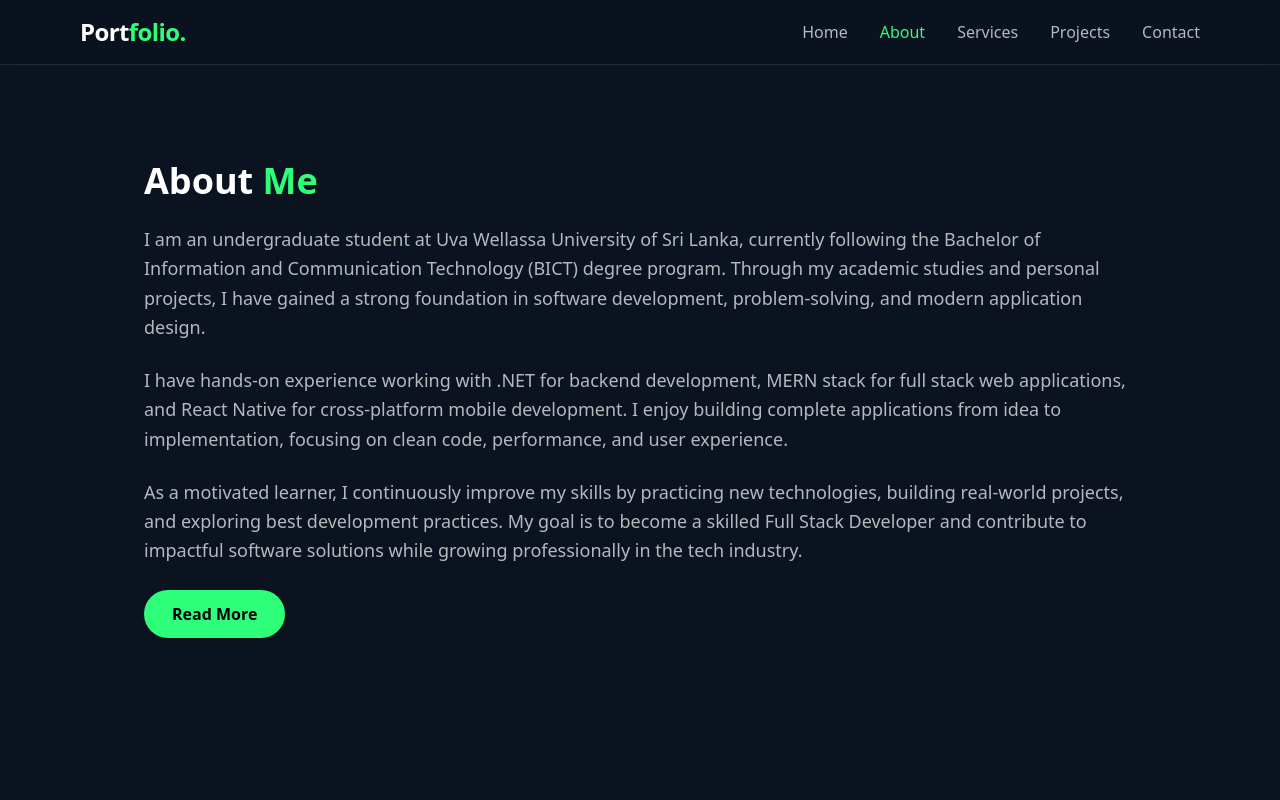
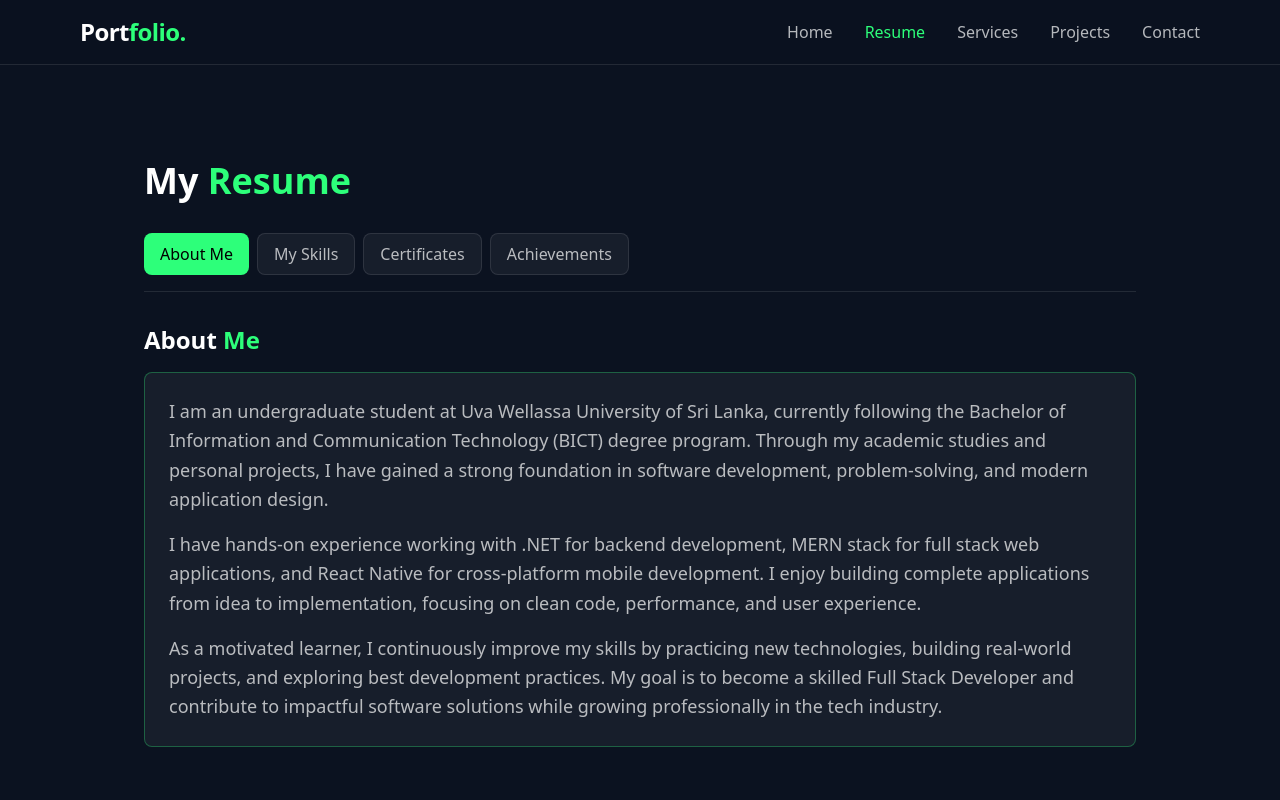
Before and after one commit to sameepabadhuge/react-portfolio, a React (Vite) app: page /about in a window 1280 px wide. Shown: the top 800 px of the page. Built offline with nearby package versions, Linux system fonts and the light colour scheme.

Commit message:
addresume page

```diff
--- a/src/App.jsx
+++ b/src/App.jsx
@@ -2,7 +2,7 @@ import { Routes, Route } from "react-router-dom";
 import Navbar from "./components/Navbar";
 
 import Home from "./pages/Home";
-import About from "./pages/About";
+import Resume from "./pages/About";
 import Services from "./pages/Services";
 import Portfolio from "./pages/Portfolio";
 import Contact from "./pages/Contact";
@@ -14,7 +14,7 @@ export default function App() {
 
       <Routes>
         <Route path="/" element={<Home />} />        {/* default */}
-        <Route path="/about" element={<About />} />
+        <Route path="/about" element={<Resume />} />
         <Route path="/services" element={<Services />} />
         <Route path="/projects" element={<Portfolio />} />
         <Route path="/contact" element={<Contact />} />
--- a/src/components/Navbar.jsx
+++ b/src/components/Navbar.jsx
@@ -8,7 +8,7 @@ const linkClass = ({ isActive }) =>
 
 const links = [
   { to: "/", label: "Home" },
-  { to: "/about", label: "About" },
+  { to: "/about", label: "Resume" },
   { to: "/services", label: "Services" },
   { to: "/projects", label: "Projects" },
   { to: "/contact", label: "Contact" },
--- a/src/pages/About.jsx
+++ b/src/pages/About.jsx
@@ -1,15 +1,73 @@
 import { useState } from 'react';
 
-export default function About() {
-  const [readMore, setReadMore] = useState(false);
+const certificates = [
+  {
+    title: "Full Stack Web Development",
+    issuer: "Online Learning Platform",
+    description: "Completed comprehensive course covering MERN stack development, best practices, and real-world project implementation.",
+    image: "/certificates/fullstack-certificate.jpg",
+  },
+  {
+    title: ".NET Development Certification",
+    issuer: "Professional Development Program",
+    description: "Gained expertise in C# and .NET framework for building robust backend applications and enterprise solutions.",
+    image: "/certificates/dotnet-certificate.jpg",
+  },
+  {
+    title: "React Native Mobile Development",
+    issuer: "Advanced Tech Course",
+    description: "Successfully completed training in cross-platform mobile development with React Native, building production-ready applications.",
+    image: "/certificates/reactnative-certificate.jpg",
+  },
+  {
+    title: "Uva Wellassa University - BICT Degree",
+    issuer: "In Progress (Expected 2026)",
+    description: "Bachelor of Information and Communication Technology with focus on software development and modern technologies.",
+    image: "/certificates/bict-degree.jpg",
+  },
+];
+
+export default function Resume() {
+  const [activeTab, setActiveTab] = useState('about');
+
+  const tabs = [
+    { id: 'about', label: 'About Me' },
+    { id: 'skills', label: 'My Skills' },
+    { id: 'certificates', label: 'Certificates' },
+    { id: 'achievements', label: 'Achievements' },
+  ];
 
   return (
     <div className="mx-auto max-w-5xl px-4 py-16 sm:py-20 md:py-24">
-      <div className="space-y-6 text-center md:text-left">
+      <div className="space-y-8 text-center md:text-left">
         <h1 className="text-3xl font-bold sm:text-4xl">
-          About <span className="text-[#2DFF7A]">Me</span>
+          My <span className="text-[#2DFF7A]">Resume</span>
         </h1>
 
+        {/* Tab Navigation */}
+        <div className="flex flex-wrap gap-2 border-b border-white/10 pb-4">
+          {tabs.map((tab) => (
+            <button
+              key={tab.id}
+              onClick={() => setActiveTab(tab.id)}
+              className={`px-4 py-2 rounded-lg font-medium transition ${
+                activeTab === tab.id
+                  ? 'bg-[#2DFF7A] text-black'
+                  : 'bg-white/5 text-white/70 hover:text-white border border-white/10'
+              }`}
+            >
+              {tab.label}
+            </button>
+          ))}
+        </div>
+
+        {/* About Me Section */}
+        {activeTab === 'about' && (
+        <section className="space-y-4">
+          <h2 className="text-2xl font-bold text-white">
+            About <span className="text-[#2DFF7A]">Me</span>
+          </h2>
+          <div className="rounded-lg bg-white/5 p-6 border border-[#2DFF7A]/30 space-y-4">
             <p className="text-base leading-relaxed text-white/70 sm:text-lg">
               I am an undergraduate student at Uva Wellassa University of Sri Lanka, currently following the Bachelor of Information and Communication Technology (BICT) degree program. Through my academic studies and personal projects, I have gained a strong foundation in software development, problem-solving, and modern application design.
             </p>
@@ -21,43 +79,177 @@ export default function About() {
             <p className="text-base leading-relaxed text-white/70 sm:text-lg">
               As a motivated learner, I continuously improve my skills by practicing new technologies, building real-world projects, and exploring best development practices. My goal is to become a skilled Full Stack Developer and contribute to impactful software solutions while growing professionally in the tech industry.
             </p>
+          </div>
+        </section>
+        )}
 
-        {readMore && (
-          <div className="space-y-4 rounded-lg bg-white/5 p-6 border border-[#2DFF7A]/30">
-            <h2 className="text-xl font-semibold text-[#2DFF7A]">My Journey</h2>
-            <ul className="space-y-3 text-base leading-relaxed text-white/70 sm:text-lg">
-              <li className="flex items-start gap-3">
-                <span className="text-[#2DFF7A] mt-1">•</span>
-                <span>Undergraduate ICT student at UWU</span>
+        {/* Skills Section */}
+        {activeTab === 'skills' && (
+        <section className="space-y-4">
+          <h2 className="text-2xl font-bold text-white">
+            My <span className="text-[#2DFF7A]">Skills</span>
+          </h2>
+          <div className="grid grid-cols-1 md:grid-cols-2 gap-4">
+            <div className="rounded-lg bg-white/5 p-6 border border-[#2DFF7A]/30">
+              <h3 className="text-lg font-semibold text-[#2DFF7A] mb-4">Frontend Development</h3>
+              <ul className="space-y-2 text-sm text-white/70">
+                <li className="flex items-center gap-2">
+                  <span className="text-[#2DFF7A]">✓</span> React & React Native
                 </li>
-              <li className="flex items-start gap-3">
-                <span className="text-[#2DFF7A] mt-1">•</span>
-                <span>Focused on Full Stack & Mobile Development</span>
+                <li className="flex items-center gap-2">
+                  <span className="text-[#2DFF7A]">✓</span> JavaScript & TypeScript
                 </li>
-              <li className="flex items-start gap-3">
-                <span className="text-[#2DFF7A] mt-1">•</span>
-                <span>Built academic & personal projects</span>
+                <li className="flex items-center gap-2">
+                  <span className="text-[#2DFF7A]">✓</span> Tailwind CSS
                 </li>
-              <li className="flex items-start gap-3">
-                <span className="text-[#2DFF7A] mt-1">•</span>
-                <span>Actively learning modern frameworks and tools</span>
+                <li className="flex items-center gap-2">
+                  <span className="text-[#2DFF7A]">✓</span> HTML & CSS
                 </li>
               </ul>
-            <p className="text-base leading-relaxed text-white/70 sm:text-lg pt-4">
-              Beyond coding, I am passionate about exploring emerging technologies and their applications in solving real-world problems. I have worked on several projects that showcase my ability to design and implement scalable solutions.
-            </p>
-            <p className="text-base leading-relaxed text-white/70 sm:text-lg">
-              I believe in the power of continuous learning and collaboration. I enjoy working in teams, sharing knowledge, and contributing to projects where I can make a meaningful impact. My technical skills are complemented by strong communication and problem-solving abilities.
-            </p>
             </div>
+
+            <div className="rounded-lg bg-white/5 p-6 border border-[#2DFF7A]/30">
+              <h3 className="text-lg font-semibold text-[#2DFF7A] mb-4">Backend Development</h3>
+              <ul className="space-y-2 text-sm text-white/70">
+                <li className="flex items-center gap-2">
+                  <span className="text-[#2DFF7A]">✓</span> .NET & C#
+                </li>
+                <li className="flex items-center gap-2">
+                  <span className="text-[#2DFF7A]">✓</span> Node.js & Express
+                </li>
+                <li className="flex items-center gap-2">
+                  <span className="text-[#2DFF7A]">✓</span> MongoDB & SQL
+                </li>
+                <li className="flex items-center gap-2">
+                  <span className="text-[#2DFF7A]">✓</span> RESTful APIs
+                </li>
+              </ul>
+            </div>
+
+            <div className="rounded-lg bg-white/5 p-6 border border-[#2DFF7A]/30">
+              <h3 className="text-lg font-semibold text-[#2DFF7A] mb-4">Tools & Technologies</h3>
+              <ul className="space-y-2 text-sm text-white/70">
+                <li className="flex items-center gap-2">
+                  <span className="text-[#2DFF7A]">✓</span> Git & GitHub
+                </li>
+                <li className="flex items-center gap-2">
+                  <span className="text-[#2DFF7A]">✓</span> Visual Studio & VS Code
+                </li>
+                <li className="flex items-center gap-2">
+                  <span className="text-[#2DFF7A]">✓</span> Figma
+                </li>
+                <li className="flex items-center gap-2">
+                  <span className="text-[#2DFF7A]">✓</span> Postman
+                </li>
+              </ul>
+            </div>
+
+            <div className="rounded-lg bg-white/5 p-6 border border-[#2DFF7A]/30">
+              <h3 className="text-lg font-semibold text-[#2DFF7A] mb-4">Other Skills</h3>
+              <ul className="space-y-2 text-sm text-white/70">
+                <li className="flex items-center gap-2">
+                  <span className="text-[#2DFF7A]">✓</span> Problem Solving
+                </li>
+                <li className="flex items-center gap-2">
+                  <span className="text-[#2DFF7A]">✓</span> Team Collaboration
+                </li>
+                <li className="flex items-center gap-2">
+                  <span className="text-[#2DFF7A]">✓</span> Communication
+                </li>
+                <li className="flex items-center gap-2">
+                  <span className="text-[#2DFF7A]">✓</span> Project Management
+                </li>
+              </ul>
+            </div>
+          </div>
+        </section>
         )}
 
-        <button
-          onClick={() => setReadMore(!readMore)}
-          className="inline-flex rounded-full bg-[#2DFF7A] px-7 py-3 text-base font-semibold text-black transition hover:bg-[#1dd85f]"
-        >
-          {readMore ? 'Read Less' : 'Read More'}
-        </button>
+        {/* Certificates Section */}
+        {activeTab === 'certificates' && (
+        <section className="space-y-4">
+          <h2 className="text-2xl font-bold text-white">
+            <span className="text-[#2DFF7A]">Certificates</span> & Achievements
+          </h2>
+          <div className="grid grid-cols-1 md:grid-cols-2 gap-6">
+            {certificates.map((cert, index) => (
+              <div key={index} className="rounded-lg bg-white/5 p-4 border border-[#2DFF7A]/30 overflow-hidden">
+                {/* Certificate Image */}
+                <div className="mb-4 bg-white/10 rounded-lg overflow-hidden h-48 flex items-center justify-center border border-[#2DFF7A]/20">
+                  <img
+                    src={cert.image}
+                    alt={cert.title}
+                    className="w-full h-full object-cover"
+                    onError={(e) => {
+                      e.target.style.display = 'none';
+                    }}
+                  />
+                  <div className="text-white/40 text-center hidden" id={`placeholder-${index}`}>
+                    <p className="text-sm">Certificate Image</p>
+                  </div>
+                </div>
+
+                {/* Certificate Info */}
+                <div>
+                  <h3 className="text-lg font-semibold text-white">{cert.title}</h3>
+                  <p className="text-sm text-[#2DFF7A] mt-1">{cert.issuer}</p>
+                  <p className="text-sm text-white/60 mt-3">{cert.description}</p>
+                </div>
+              </div>
+            ))}
+          </div>
+        </section>
+        )}
+
+        {/* Achievements Section */}
+        {activeTab === 'achievements' && (
+        <section className="space-y-4">
+          <h2 className="text-2xl font-bold text-white">
+            My <span className="text-[#2DFF7A]">Achievements</span>
+          </h2>
+          <div className="space-y-4 rounded-lg bg-white/5 p-6 border border-[#2DFF7A]/30">
+            <div className="flex items-start gap-4">
+              <span className="text-2xl text-[#2DFF7A]">🏆</span>
+              <div>
+                <h3 className="text-lg font-semibold text-white">Academic Excellence</h3>
+                <p className="text-sm text-white/70 mt-2">Consistently maintained high academic performance throughout my undergraduate studies.</p>
+              </div>
+            </div>
+
+            <div className="flex items-start gap-4">
+              <span className="text-2xl text-[#2DFF7A]">💼</span>
+              <div>
+                <h3 className="text-lg font-semibold text-white">Project Development</h3>
+                <p className="text-sm text-white/70 mt-2">Successfully completed multiple full-stack and mobile development projects from conception to deployment.</p>
+              </div>
+            </div>
+
+            <div className="flex items-start gap-4">
+              <span className="text-2xl text-[#2DFF7A]">🚀</span>
+              <div>
+                <h3 className="text-lg font-semibold text-white">Continuous Learning</h3>
+                <p className="text-sm text-white/70 mt-2">Actively pursuing certifications and mastering new technologies to stay current with industry standards.</p>
+              </div>
+            </div>
+
+            <div className="flex items-start gap-4">
+              <span className="text-2xl text-[#2DFF7A]">👥</span>
+              <div>
+                <h3 className="text-lg font-semibold text-white">Team Collaboration</h3>
+                <p className="text-sm text-white/70 mt-2">Worked effectively in team environments, contributing ideas and supporting peers to achieve common goals.</p>
+              </div>
+            </div>
+
+            <div className="flex items-start gap-4">
+              <span className="text-2xl text-[#2DFF7A]">⭐</span>
+              <div>
+                <h3 className="text-lg font-semibold text-white">Problem Solving</h3>
+                <p className="text-sm text-white/70 mt-2">Demonstrated strong analytical and problem-solving skills in tackling complex technical challenges.</p>
+              </div>
+            </div>
+          </div>
+        </section>
+        )}
       </div>
     </div>
   );
```
Lines whose indentation alone changed are shown as unchanged.
